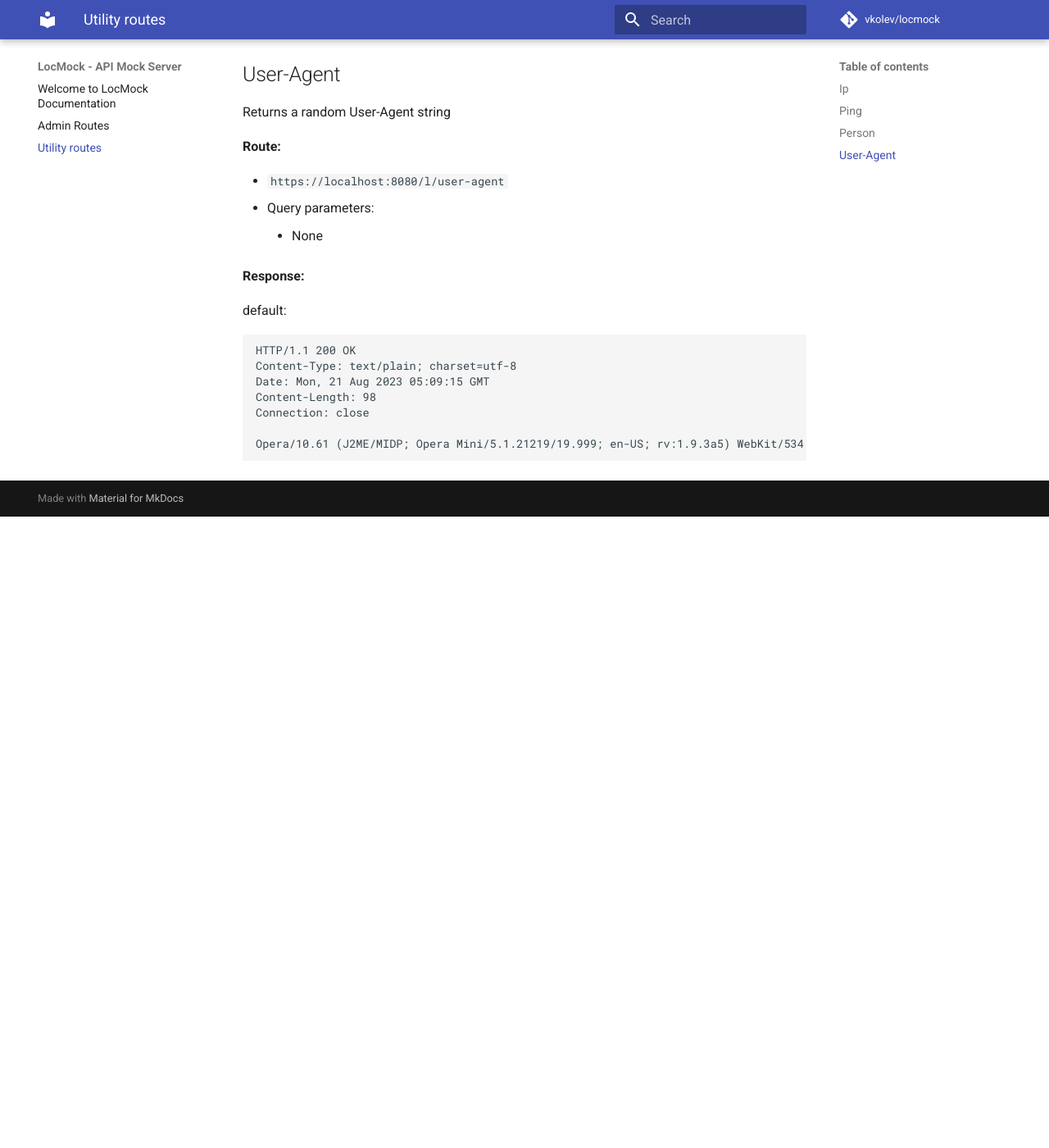
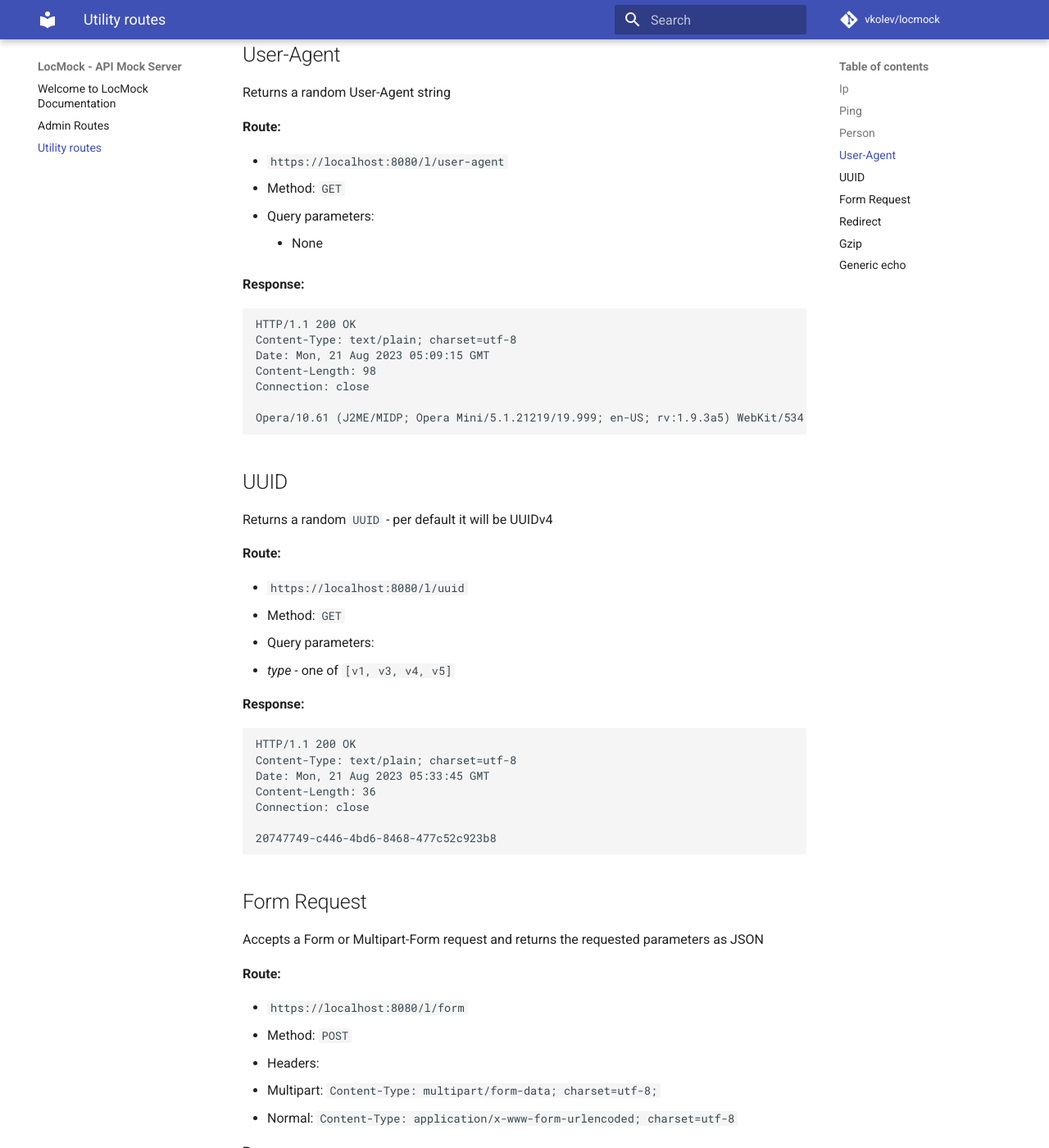
Before and after one commit to vkolev/locmock, an MkDocs documentation site: the page built from docs/docs/utility_routes.md, in a window 1280 px wide and 1400 px high, scrolled down 2426 px. Shown: the whole window at 82% size. Built offline with MkDocs 1.6.1 and Material for MkDocs 9.7.7, drawn with Linux system fonts in a browser that asks for light colours; comment, search, counter and statistics services are not loaded; before the commit the page ends 3056 px from its top, so only the background shows below that; some of the changed text lies outside the part shown.

Commit message:
Update the utility routes

````diff
--- a/docs/docs/utility_routes.md
+++ b/docs/docs/utility_routes.md
@@ -10,12 +10,12 @@ Returns the requesters IP
 **Route:**
 
 - `https://localhost:8080/l/ip`
+- Method: `GET`
 - Query parameters:
   - *ipv6* - value `true`
 
 **Response:**
 
-default:
 ```text
 HTTP/1.1 200 OK
 Content-Type: text/plain; charset=utf-8
@@ -33,12 +33,12 @@ Returns a simple `pong`
 **Route:**
 
 - `https://localhost:8080/l/ping`
+- Method: `GET`
 - Query parameters:
   - None
 
 **Response:**
 
-default:
 ```text
 HTTP/1.1 200 OK
 Content-Type: text/plain; charset=utf-8
@@ -56,12 +56,12 @@ Returns a random generated user profile
 **Route:**
 
 - `https://localhost:8080/l/person`
+- Method: `GET`
 - Query parameters:
     - gender - `[male, female]`
 
 Response:
 
-default:
 ```json
 HTTP/1.1 200 OK
 Content-Type: application/json; charset=utf-8
@@ -115,12 +115,12 @@ Returns a random User-Agent string
 **Route:**
 
 - `https://localhost:8080/l/user-agent`
+- Method: `GET`
 - Query parameters:
     - None
 
 **Response:**
 
-default:
 ```text
 HTTP/1.1 200 OK
 Content-Type: text/plain; charset=utf-8
@@ -130,3 +130,87 @@ Connection: close
 
 Opera/10.61 (J2ME/MIDP; Opera Mini/5.1.21219/19.999; en-US; rv:1.9.3a5) WebKit/534.5 Presto/2.6.30
 ```
+
+## UUID
+
+Returns a random `UUID` - per default it will be UUIDv4
+
+**Route:**
+
+- `https://localhost:8080/l/uuid`
+- Method: `GET`
+- Query parameters:
+  - *type* - one of `[v1, v3, v4, v5]`
+
+**Response:**
+
+```text
+HTTP/1.1 200 OK
+Content-Type: text/plain; charset=utf-8
+Date: Mon, 21 Aug 2023 05:33:45 GMT
+Content-Length: 36
+Connection: close
+
+20747749-c446-4bd6-8468-477c52c923b8
+```
+
+## Form Request
+
+Accepts a Form or Multipart-Form request and returns the requested parameters as JSON
+
+**Route:**
+
+- `https://localhost:8080/l/form`
+- Method: `POST`
+- Headers:
+  - Multipart: `Content-Type: multipart/form-data; charset=utf-8;`
+  - Normal: `Content-Type: application/x-www-form-urlencoded; charset=utf-8`
+
+**Response:**
+
+```json
+HTTP/1.1 200 OK
+Content-Type: application/json; charset=utf-8
+Date: Mon, 21 Aug 2023 05:38:02 GMT
+Content-Length: 547
+Connection: close
+
+{
+    "file": null,
+    "form": {},
+    "headers": {
+        "Authorization": [
+            "Testing123"
+        ],
+        "Connection": [
+            "close"
+        ],
+        "Content-Length": [
+            "0"
+        ],
+        "Content-Type": [
+            "application/x-www-form-urlencoded; charset=utf-8"
+        ],
+        "Cookie": [
+            "JSESSIONID=440E8B50A752FEEBBD979C4A63D57239"
+        ],
+        "User-Agent": [
+            "RapidAPI/4.2.0 (Macintosh; OS X/13.4.1) GCDHTTPRequest"
+        ]
+    },
+    "method": "POST"
+}
+```
+
+## Redirect
+
+Redirect a request to a given URL
+
+## Gzip
+
+Returns a gzip response
+
+## Generic echo
+
+Users the path parameters to validate the request method and returns
+the given body, query parameters back as json response.
````
